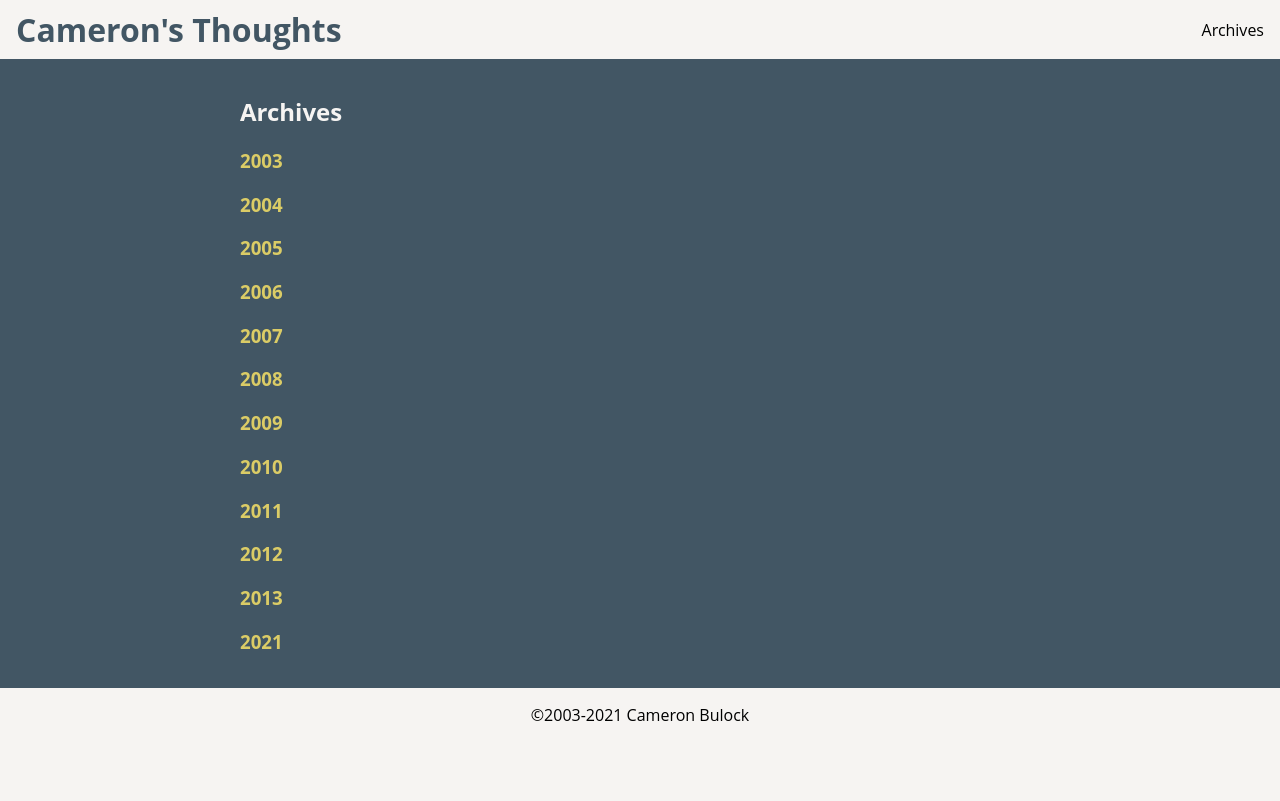
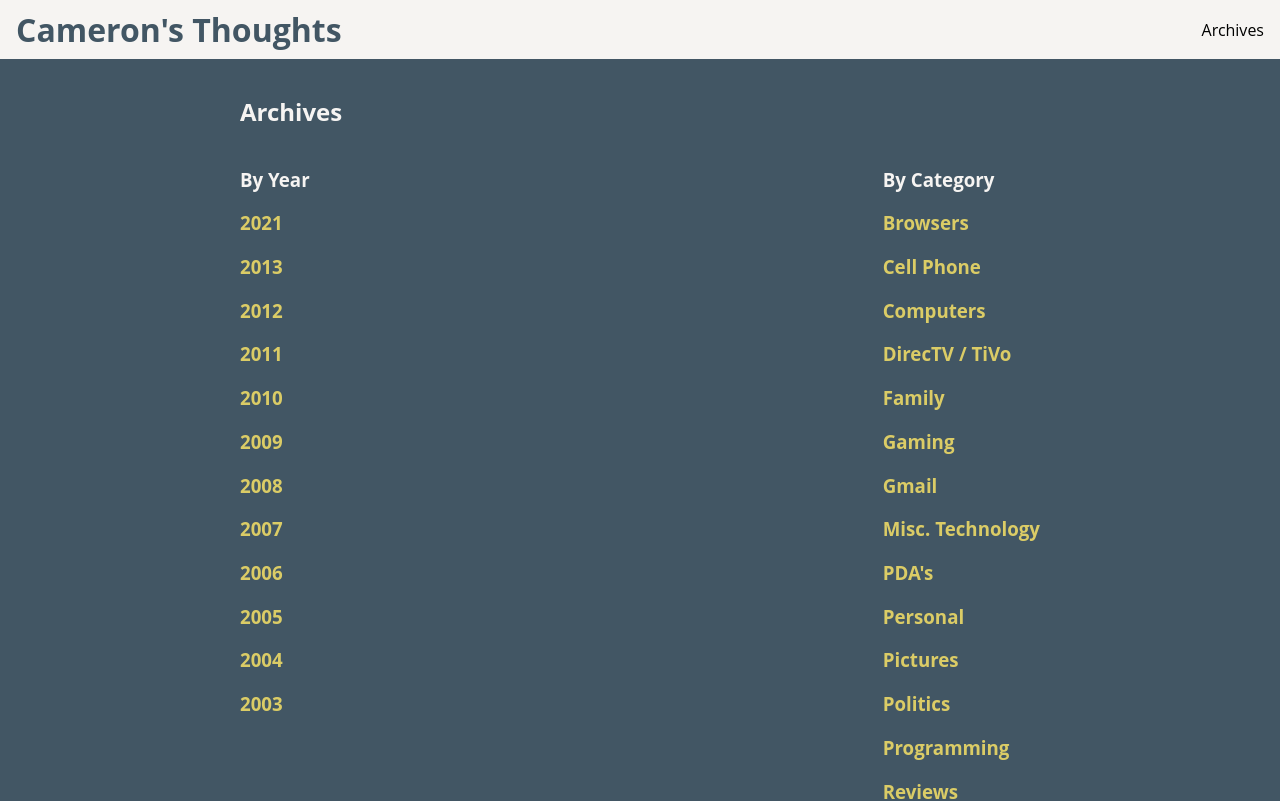
Before and after one commit to cbulock/ct4, a React (Create React App) app: page /archives in a window 1280 px wide. Shown: the top 801 px of the page. Built offline with nearby package versions, Linux system fonts and the light colour scheme.

Commit message:
add categories to archives page

```diff
--- a/src/components/pages/Archives.jsx
+++ b/src/components/pages/Archives.jsx
@@ -1,5 +1,12 @@
 import { Helmet } from 'react-helmet';
+import styled from 'styled-components';
 import { entryYears } from 'utils/entryData';
+import categories from 'categories';
+
+const SColumns = styled.div`
+	display: flex;
+	justify-content: space-between;
+`;
 
 const Archives = () => (
 	<>
@@ -7,11 +14,45 @@ const Archives = () => (
 			<title>Archives - Cameron&apos;s Thoughts</title>
 		</Helmet>
 		<h2>Archives</h2>
-		{entryYears.map((year) => (
-			<h3 key={year}>
-				<a href={`/${year}`}>{year}</a>
-			</h3>
-		))}
+		<SColumns>
+			<div>
+				<h3>By Year</h3>
+				{entryYears
+					.map((year) => (
+						<h3 key={year}>
+							<a href={`/${year}`}>{year}</a>
+						</h3>
+					))
+					.reverse()}
+			</div>
+			<div>
+				<h3>By Category</h3>
+				{categories
+					.sort((a, b) => {
+						const { category_label: labelA } = a;
+						const { category_label: labelB } = b;
+						if (labelA < labelB) {
+							return -1;
+						}
+						if (labelA > labelB) {
+							return 1;
+						}
+						return 0;
+					})
+					.map((category) => {
+						const {
+							category_id: id,
+							category_basename: basename,
+							category_label: label,
+						} = category;
+						return (
+							<h3 key={id}>
+								<a href={`/cat/${basename}`}>{label}</a>
+							</h3>
+						);
+					})}
+			</div>
+		</SColumns>
 	</>
 );
 
--- a/src/utils/categoryData.js
+++ b/src/utils/categoryData.js
@@ -7,4 +7,3 @@ const getIdFromBasename = (basename) =>
 	categories.find((cat) => basename === cat.category_basename)?.category_id;
 
 export { getCategoryById, getIdFromBasename };
-export default categories;
```
